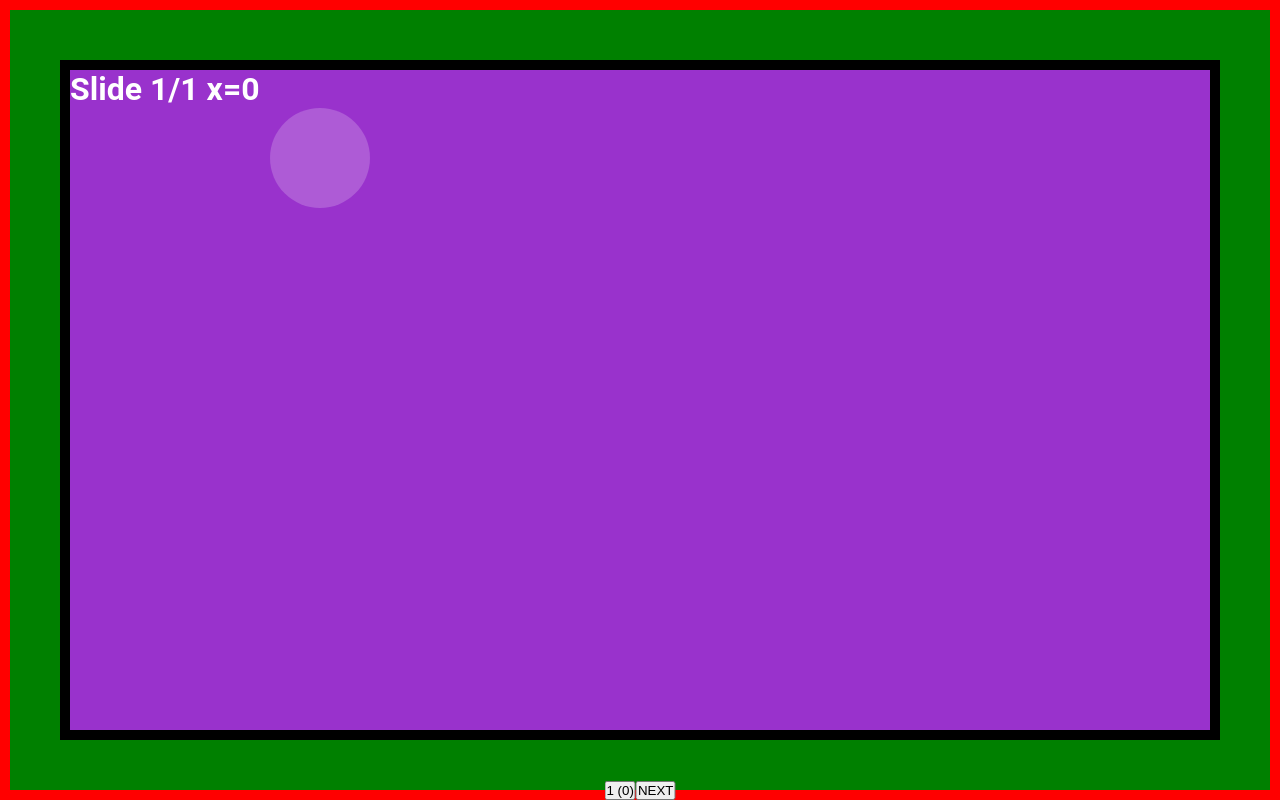
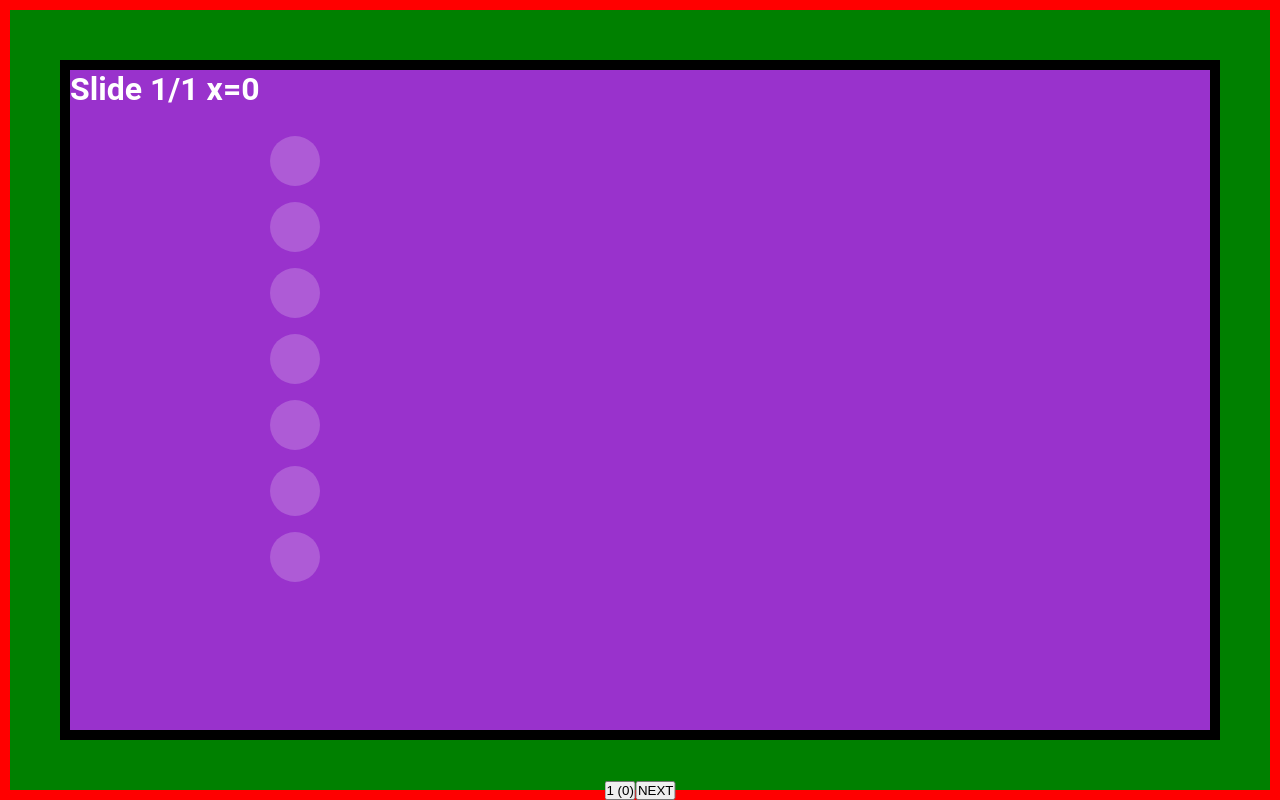
Before and after one commit to pachecolucas/www.eliti.com.br3, a Next.js app: page / in a window 1280 px wide. Built offline with nearby package versions, Linux system fonts and the light colour scheme.

Commit message:
Teste com mais elementos em velocidades diferentes no mesmo slide

```diff
--- a/pages-lib/home/Slide1.tsx
+++ b/pages-lib/home/Slide1.tsx
@@ -8,6 +8,12 @@ export default function Slide1({x, p}:Props) {
   return <Wrapper>
     <h1>Slide 1/{p} x={x}</h1>
     <Ball x={x} />
+    <Ball2 x={x} />
+    <Ball3 x={x} />
+    <Ball4 x={x} />
+    <Ball5 x={x} />
+    <Ball6 x={x} />
+    <Ball7 x={x} />
   </Wrapper>
 }
 
@@ -23,12 +29,42 @@ interface BallProps {
 }
 const Ball = styled.div<BallProps>`
   position: absolute;
-  width: 100px;
-  height: 100px;
+  width: 50px;
+  height: 50px;
   background-color: rgba(255,255, 255, 0.2);
   border-radius: 50%;
   left: 200px;
-  transform: translateX(${({x})=> `${x*2}px`});
+  transform: translateX(${({x})=> `${x*1.5}px`});
   z-index: 10;
-  /* top: 300px; */
+  top: 10%;
 `
+
+const Ball2 = styled(Ball)`
+  transform: translateX(${({x})=> `${x*1.0}px`});
+  top: 20%;
+`
+
+const Ball3 = styled(Ball)`
+  transform: translateX(${({x})=> `${x*0.5}px`});
+  top: 30%;
+`
+
+const Ball4 = styled(Ball)`
+  transform: translateX(${({x})=> `${x*0}px`});
+  top: 40%;
+`
+
+const Ball5 = styled(Ball)`
+  transform: translateX(${({x})=> `${x*-0.5}px`});
+  top: 50%;
+`
+
+const Ball6 = styled(Ball)`
+  transform: translateX(${({x})=> `${x*-1.0}px`});
+  top: 60%;
+`
+
+const Ball7 = styled(Ball)`
+  transform: translateX(${({x})=> `${x*-1.5}px`});
+  top: 70%;
+`
```
